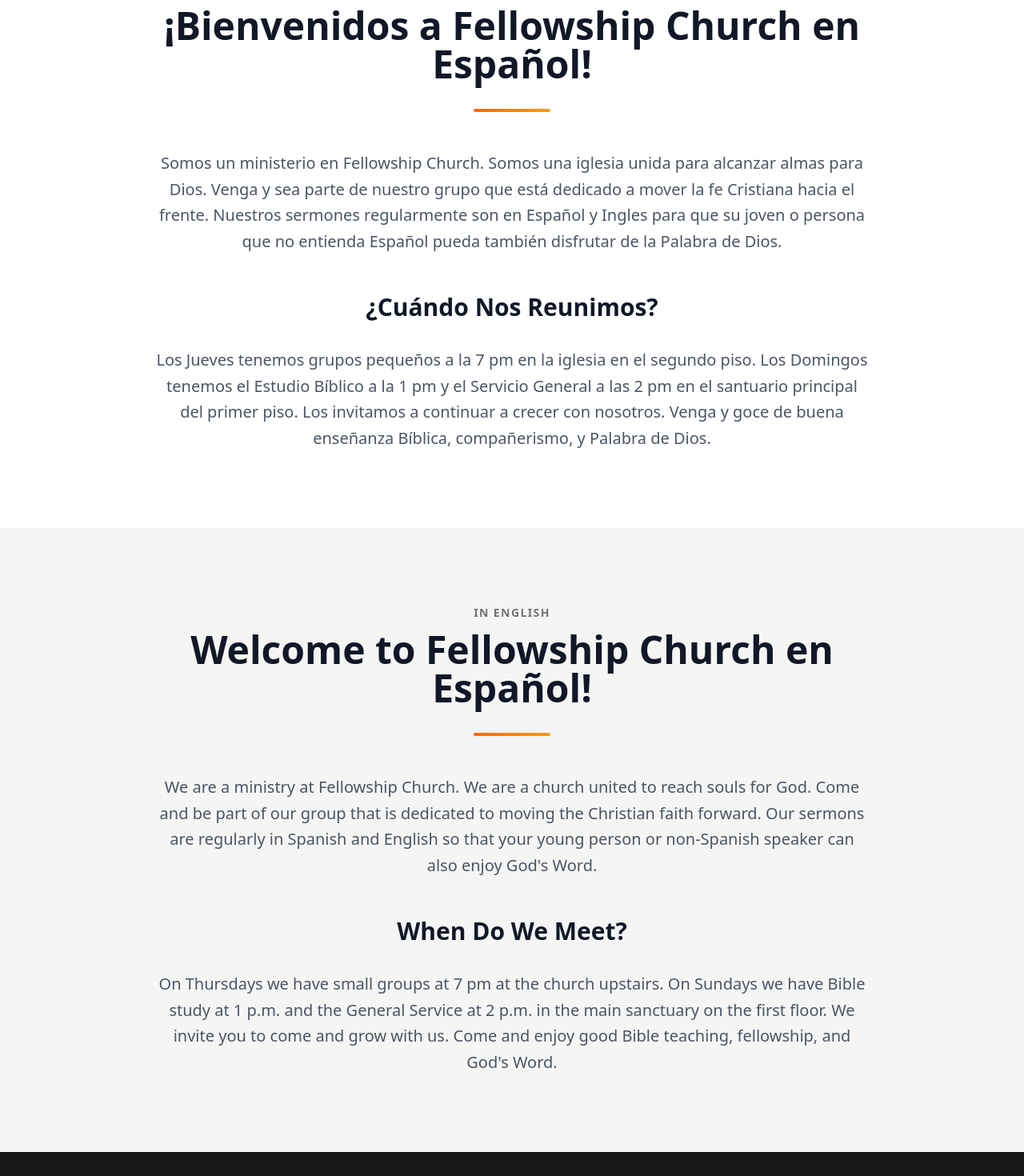
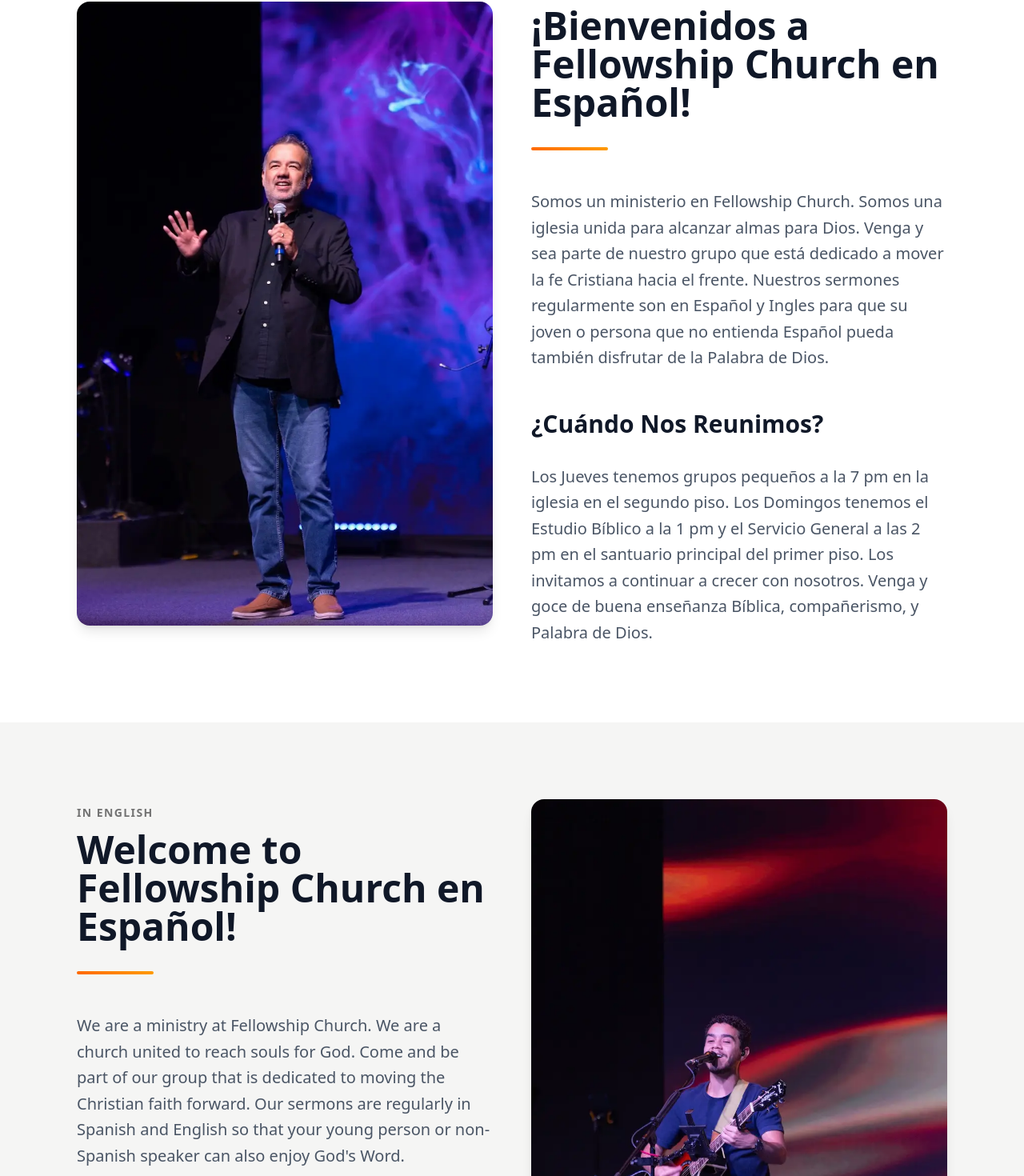
Before and after one commit to hayshj/fellowship, a React (Vite) app in the folder frontend/: page /espanol in a window 1280 px wide. Shown: the part 686-2156 px from the top of the page at 80% size. Built offline with nearby package versions, Linux system fonts and the light colour scheme.

Commit message:
Photos added to espanol page

```diff
--- a/frontend/src/pages/Espanol.jsx
+++ b/frontend/src/pages/Espanol.jsx
@@ -1,5 +1,7 @@
 import React from "react";
 import HomeNavbar from "../components/HomeNavbar";
+import pedroImg from "../assets/espanol/pedro.webp";
+import davidImg from "../assets/espanol/david.webp";
 
 function Espanol() {
   return (
@@ -22,12 +24,16 @@
         </div>
       </header>
 
-      {/* Spanish Section */}
+      {/* Spanish Section - David photo on left, text on right */}
       <section className="py-24 px-6 md:px-12 lg:px-24 bg-white">
-        <div className="max-w-4xl mx-auto text-center">
+        <div className="max-w-6xl mx-auto grid grid-cols-1 md:grid-cols-2 gap-12 items-center">
+          <div className="aspect-[2/3] overflow-hidden rounded-2xl shadow-lg">
+            <img src={davidImg} alt="David" className="w-full h-full object-cover" />
+          </div>
+          <div className="text-center md:text-left">
             <h2 className="text-sm font-bold tracking-widest text-neutral-500 uppercase mb-3">En Español</h2>
             <h3 className="text-4xl md:text-5xl font-bold text-gray-900 mb-8">¡Bienvenidos a Fellowship Church en Español!</h3>
-          <div className="w-24 h-1 bg-gradient-to-r from-orange-500 to-amber-500 mx-auto mb-12 rounded-full"></div>
+            <div className="w-24 h-1 bg-gradient-to-r from-orange-500 to-amber-500 md:mx-0 mx-auto mb-12 rounded-full"></div>
 
             <div className="space-y-8 text-lg md:text-xl text-gray-600 leading-relaxed">
               <p>
@@ -41,14 +47,16 @@
               </p>
             </div>
           </div>
+        </div>
       </section>
 
-      {/* English Section */}
+      {/* English Section - text on left, Pedro photo on right */}
       <section className="py-24 px-6 md:px-12 lg:px-24 bg-stone-100">
-        <div className="max-w-4xl mx-auto text-center">
+        <div className="max-w-6xl mx-auto grid grid-cols-1 md:grid-cols-2 gap-12 items-center">
+          <div className="text-center md:text-left order-2 md:order-1">
             <h2 className="text-sm font-bold tracking-widest text-neutral-500 uppercase mb-3">In English</h2>
             <h3 className="text-4xl md:text-5xl font-bold text-gray-900 mb-8">Welcome to Fellowship Church en Español!</h3>
-          <div className="w-24 h-1 bg-gradient-to-r from-orange-500 to-amber-500 mx-auto mb-12 rounded-full"></div>
+            <div className="w-24 h-1 bg-gradient-to-r from-orange-500 to-amber-500 md:mx-0 mx-auto mb-12 rounded-full"></div>
 
             <div className="space-y-8 text-lg md:text-xl text-gray-600 leading-relaxed">
               <p>
@@ -60,6 +68,10 @@
               <p>
                 On Thursdays we have small groups at 7 pm at the church upstairs. On Sundays we have Bible study at 1 p.m. and the General Service at 2 p.m. in the main sanctuary on the first floor. We invite you to come and grow with us. Come and enjoy good Bible teaching, fellowship, and God's Word.
               </p>
+            </div>
+          </div>
+          <div className="aspect-[2/3] overflow-hidden rounded-2xl shadow-lg order-1 md:order-2">
+            <img src={pedroImg} alt="Pedro" className="w-full h-full object-cover" />
           </div>
         </div>
       </section>
```
Also changed, not shown: frontend/src/assets/espanol/david.webp (added), frontend/src/assets/espanol/pedro.webp (added). Lines whose indentation alone changed are shown as unchanged.
